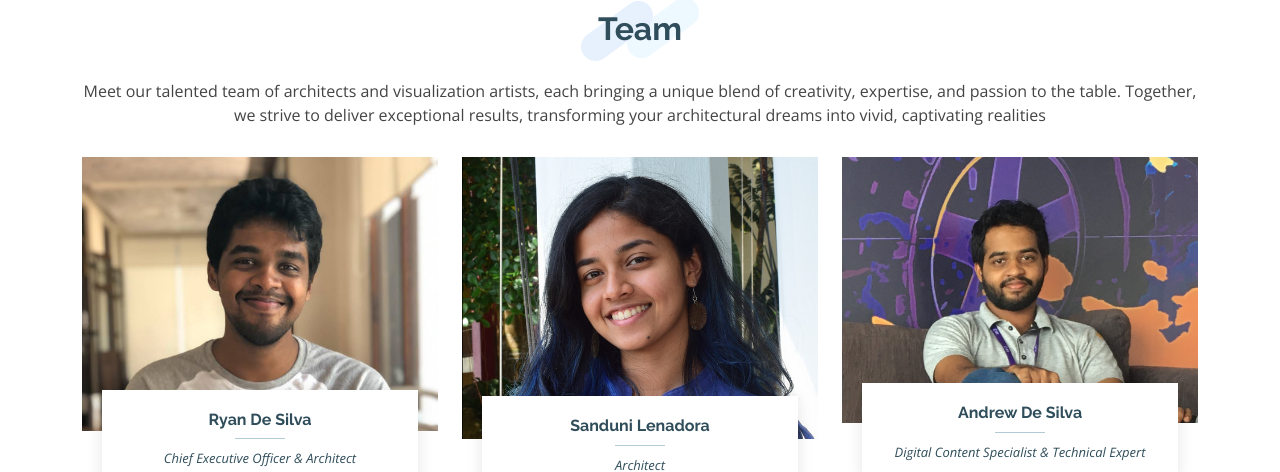
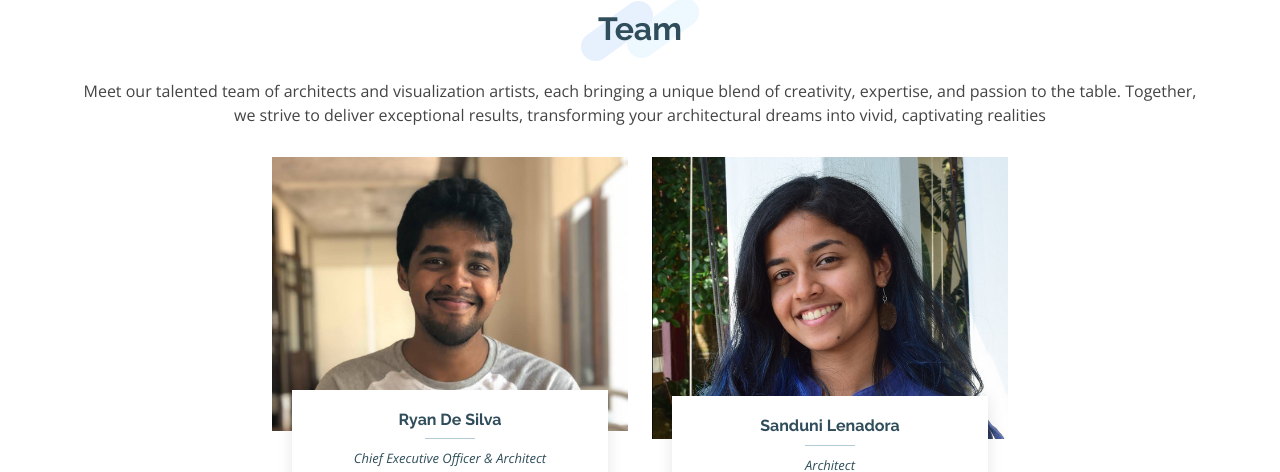
Before and after one commit to mr-desilva/-, a plain HTML site: page index.html in a window 1280 px wide. Shown: the part 4271-4743 px from the top of the page. Drawn offline with nearby package versions, Linux system fonts and the light colour scheme.

Commit message:
minor changes to team section

```diff
--- a/index.html
+++ b/index.html
@@ -368,6 +368,9 @@
 
         <div class="row">
 
+          <div class="container">
+            <div class="row justify-content-center">
+
             <div class="col-lg-4 col-md-6">
               <div class="member" data-aos="fade-up">
                 <div class="pic"><img src="assets/img/team/img1.jpg" class="img-fluid" alt=""></div>
@@ -400,7 +403,11 @@
               </div>
             </div>
 
-          <div class="col-lg-4 col-md-6">
+            </div>
+          </div>
+
+
+          <!-- <div class="col-lg-4 col-md-6">
             <div class="member" data-aos="fade-up" data-aos-delay="300">
               <div class="pic"><img src="assets/img/team/img4.jpg" class="img-fluid" alt=""></div>
               <div class="member-info">
@@ -414,7 +421,7 @@
                 </div>
               </div>
             </div>
-          </div>
+          </div> -->
 
         </div>
 
```
Lines whose indentation alone changed are shown as unchanged.
